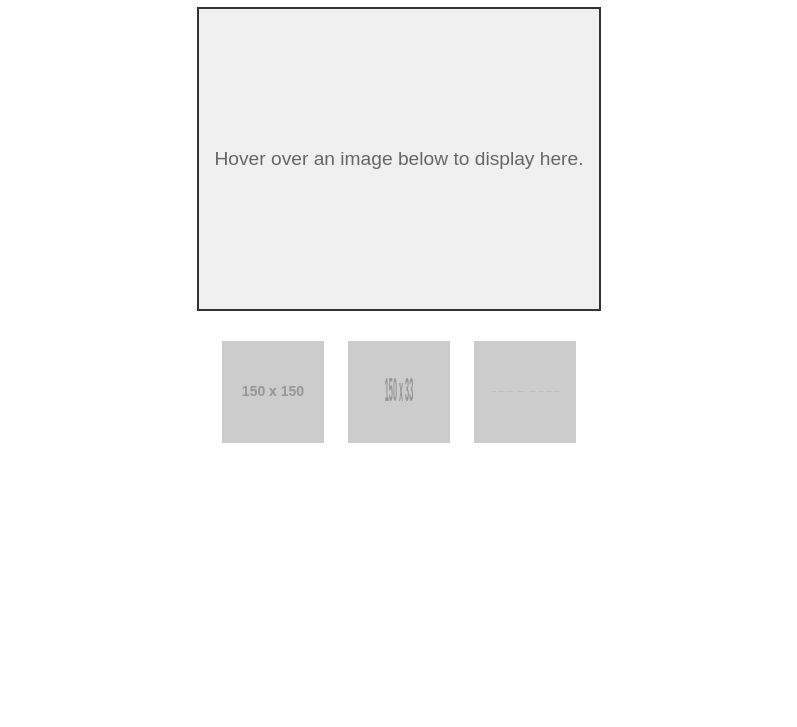
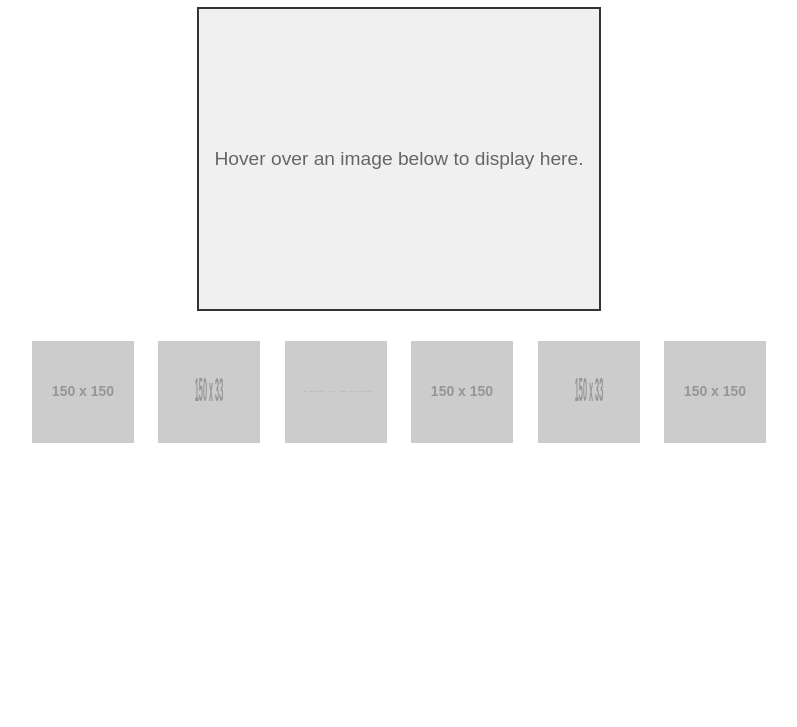
Before and after one commit to AwnNhan/Mooc_3_w2, a plain HTML site: page index.html in a window 1280 px wide. Shown: the part 73-800 px from the top of the page, without its empty margins (241-1038 px from the left). Drawn offline with Linux system fonts and the light colour scheme; placeholder pictures from the web are drawn by us.

Commit message:
MOOC_3_Week_4

```diff
--- a/index.html
+++ b/index.html
@@ -1,8 +1,8 @@
 <!DOCTYPE html>
 <html lang="vi">
 <head>
-    <meta charset="UTF-8" />
-    <title>Image Previewer</title>
+    <meta charset="UTF-8">
+    <title>Image Preview Gallery</title>
     <style>
         body {
             font-family: Arial, sans-serif;
@@ -31,12 +31,19 @@
             cursor: pointer;
             border: 1px solid #ccc;
         }
+        .preview:focus {
+            outline: 3px solid blue;
+            border-color: blue;
+        }
     </style>
 </head>
-  <body>
-    <h1>Hover over an image to see the preview!</h1>
+<body onload="addTabFocus()">
 
-    <div id="image">Hover over an image below to display here.</div>
+    <h1>Hover or Tab to an image to see the preview!</h1>
+
+    <div id="image">
+        Hover over an image below to display here.
+    </div>
 
     <div id="image-gallery">
         <img
@@ -45,21 +52,54 @@
             src="https://via.placeholder.com/150/FF5733/FFFFFF?text=Pic+1"
             onmouseover="upDate(event)"
             onmouseout="unDo()"
-      />
+            onfocus="upDate(event)"
+            onblur="unDo()"
+        >
         <img
             class="preview"
             alt="Mô tả bức ảnh số 2"
             src="https://via.placeholder.com/150/33FF57/FFFFFF?text=Pic+2"
             onmouseover="upDate(event)"
             onmouseout="unDo()"
-      />
+            onfocus="upDate(event)"
+            onblur="unDo()"
+        >
         <img
             class="preview"
             alt="Mô tả bức ảnh số 3"
             src="https://via.placeholder.com/150/5733FF/FFFFFF?text=Pic+3"
             onmouseover="upDate(event)"
             onmouseout="unDo()"
-      />
+            onfocus="upDate(event)"
+            onblur="unDo()"
+        >
+        <img
+            class="preview"
+            alt="Mô tả bức ảnh số 4"
+            src="https://via.placeholder.com/150/FF33A1/FFFFFF?text=Pic+4"
+            onmouseover="upDate(event)"
+            onmouseout="unDo()"
+            onfocus="upDate(event)"
+            onblur="unDo()"
+        >
+        <img
+            class="preview"
+            alt="Mô tả bức ảnh số 5"
+            src="https://via.placeholder.com/150/33FFF6/FFFFFF?text=Pic+5"
+            onmouseover="upDate(event)"
+            onmouseout="unDo()"
+            onfocus="upDate(event)"
+            onblur="unDo()"
+        >
+        <img
+            class="preview"
+            alt="Mô tả bức ảnh số 6"
+            src="https://via.placeholder.com/150/F3FF33/FFFFFF?text=Pic+6"
+            onmouseover="upDate(event)"
+            onmouseout="unDo()"
+            onfocus="upDate(event)"
+            onblur="unDo()"
+        >
     </div>
 
     <script src="script.js"></script>
--- a/script.js
+++ b/script.js
@@ -13,3 +13,13 @@ function unDo() {
 
   mainImageDiv.textContent = "Hover over an image below to display here.";
 }
+
+function addTabFocus() {
+  console.log("Page loaded. Adding tabindex to images.");
+
+  const images = document.getElementsByClassName("preview");
+
+  for (let i = 0; i < images.length; i++) {
+    images[i].setAttribute("tabindex", "0");
+  }
+}
```
Lines whose indentation alone changed are shown as unchanged.
